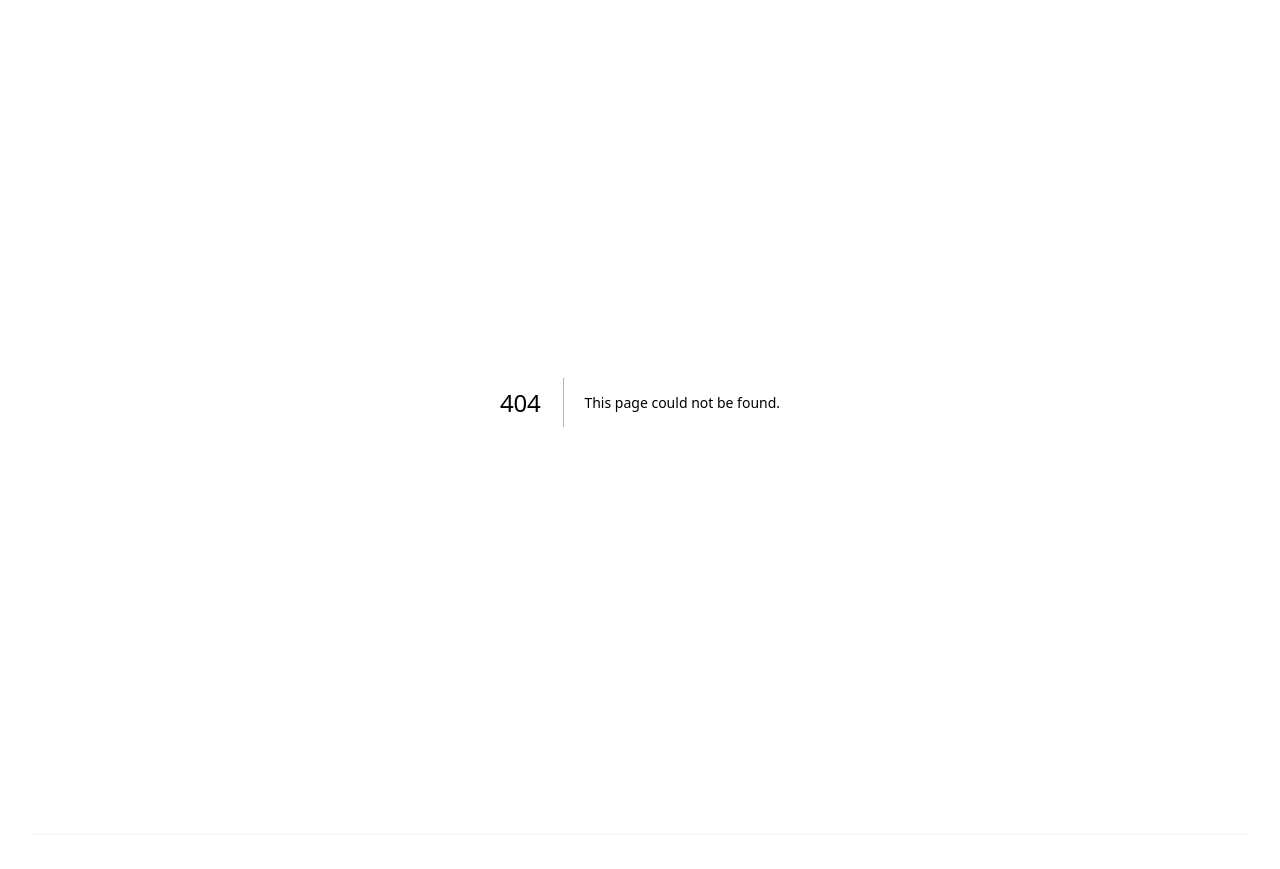
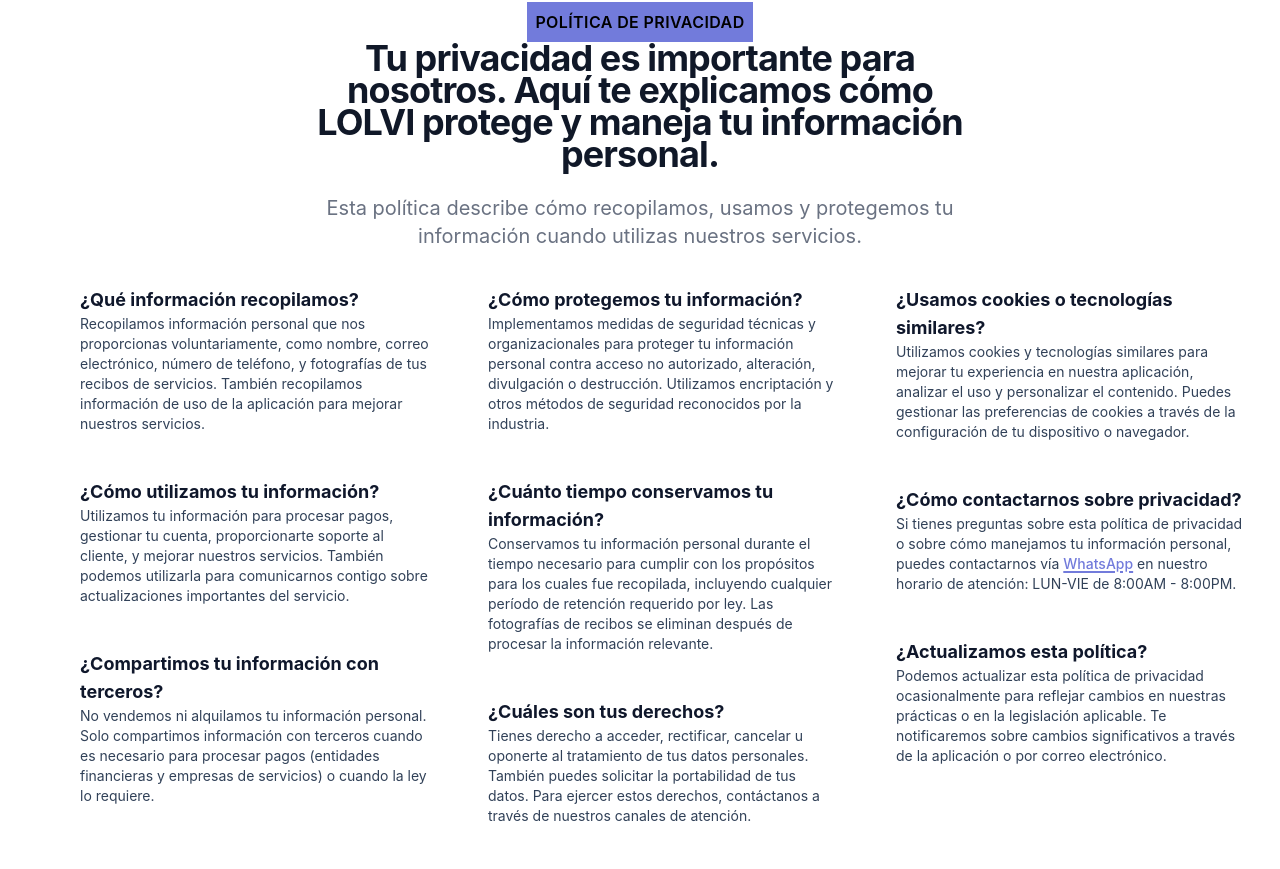
Before and after one commit to lolvi/website, a Next.js app: page /privacidad in a window 1280 px wide. Before the commit this address had no page. Shown: the part 371-1240 px from the top of the page. Built offline with nearby package versions, Linux system fonts and the light colour scheme.

Commit message:
Create static privacy policy page at app/privacidad/page.tsx
Co-authored-by: javierjaimes <410172+javierjaimes@users.noreply.github.com>

```diff
--- /dev/null
+++ b/src/app/privacidad/page.tsx
@@ -0,0 +1,114 @@
+import React from "react";
+
+export default function PrivacyPolicy() {
+  return (
+    <section className="relative z-10 bg-transparent">
+      <div className="mx-auto px-4 sm:px-6 lg:px-8">
+        <div className="text-center">
+          <h2 className="text-base inline-block p-2 text-black bg-[var(--color-primary)] font-semibold font-droid tracking-wide uppercase">
+            Política de Privacidad
+          </h2>
+          <div className="w-full flex flex-col justify-center items-center">
+            <p className="text-center mt-2 font-droid font-bold text-2xl leading-8 tracking-tight text-gray-900 sm:text-4xl">
+              Tu privacidad es importante para nosotros. Aquí te explicamos cómo LOLVI protege y maneja tu información personal.
+            </p>
+            <p className="mt-4 font-droid text-xl text-gray-500">
+              Esta política describe cómo recopilamos, usamos y protegemos tu información cuando utilizas nuestros servicios.
+            </p>
+          </div>
+        </div>
+      </div>
+      <div>
+        <ul
+          role="list"
+          className="font-droid mx-auto mt-16 grid max-w-2xl grid-cols-1 gap-8 lg:max-w-none lg:grid-cols-3"
+        >
+          <li>
+            <ul role="list" className="flex flex-col gap-y-8">
+              <li>
+                <h3 className="font-display font-bold text-lg leading-7 text-slate-900">
+                  ¿Qué información recopilamos?
+                </h3>
+                <p className="mt-4 text-sm text-slate-700">
+                  Recopilamos información personal que nos proporcionas voluntariamente, como nombre, correo electrónico, número de teléfono, y fotografías de tus recibos de servicios. También recopilamos información de uso de la aplicación para mejorar nuestros servicios.
+                </p>
+              </li>
+              <li>
+                <h3 className="font-display font-bold text-lg leading-7 text-slate-900">
+                  ¿Cómo utilizamos tu información?
+                </h3>
+                <p className="mt-4 text-sm text-slate-700">
+                  Utilizamos tu información para procesar pagos, gestionar tu cuenta, proporcionarte soporte al cliente, y mejorar nuestros servicios. También podemos utilizarla para comunicarnos contigo sobre actualizaciones importantes del servicio.
+                </p>
+              </li>
+              <li>
+                <h3 className="font-display font-bold text-lg leading-7 text-slate-900">
+                  ¿Compartimos tu información con terceros?
+                </h3>
+                <p className="mt-4 text-sm text-slate-700">
+                  No vendemos ni alquilamos tu información personal. Solo compartimos información con terceros cuando es necesario para procesar pagos (entidades financieras y empresas de servicios) o cuando la ley lo requiere.
+                </p>
+              </li>
+            </ul>
+          </li>
+          <li>
+            <ul role="list" className="flex flex-col gap-y-8">
+              <li>
+                <h3 className="font-display font-bold text-lg leading-7 text-slate-900">
+                  ¿Cómo protegemos tu información?
+                </h3>
+                <p className="mt-4 text-sm text-slate-700">
+                  Implementamos medidas de seguridad técnicas y organizacionales para proteger tu información personal contra acceso no autorizado, alteración, divulgación o destrucción. Utilizamos encriptación y otros métodos de seguridad reconocidos por la industria.
+                </p>
+              </li>
+              <li>
+                <h3 className="font-display font-bold text-lg leading-7 text-slate-900">
+                  ¿Cuánto tiempo conservamos tu información?
+                </h3>
+                <p className="mt-4 text-sm text-slate-700">
+                  Conservamos tu información personal durante el tiempo necesario para cumplir con los propósitos para los cuales fue recopilada, incluyendo cualquier período de retención requerido por ley. Las fotografías de recibos se eliminan después de procesar la información relevante.
+                </p>
+              </li>
+              <li>
+                <h3 className="font-display font-bold text-lg leading-7 text-slate-900">
+                  ¿Cuáles son tus derechos?
+                </h3>
+                <p className="mt-4 text-sm text-slate-700">
+                  Tienes derecho a acceder, rectificar, cancelar u oponerte al tratamiento de tus datos personales. También puedes solicitar la portabilidad de tus datos. Para ejercer estos derechos, contáctanos a través de nuestros canales de atención.
+                </p>
+              </li>
+            </ul>
+          </li>
+          <li>
+            <ul role="list" className="flex flex-col gap-y-8">
+              <li>
+                <h3 className="font-display font-bold text-lg leading-7 text-slate-900">
+                  ¿Usamos cookies o tecnologías similares?
+                </h3>
+                <p className="mt-4 text-sm text-slate-700">
+                  Utilizamos cookies y tecnologías similares para mejorar tu experiencia en nuestra aplicación, analizar el uso y personalizar el contenido. Puedes gestionar las preferencias de cookies a través de la configuración de tu dispositivo o navegador.
+                </p>
+              </li>
+              <li>
+                <h3 className="font-display font-bold text-lg leading-7 text-slate-900">
+                  ¿Cómo contactarnos sobre privacidad?
+                </h3>
+                <p className="mt-4 text-sm text-slate-700">
+                  Si tienes preguntas sobre esta política de privacidad o sobre cómo manejamos tu información personal, puedes contactarnos vía <a href="https://wa.me/573160445500">WhatsApp</a> en nuestro horario de atención: LUN-VIE de 8:00AM - 8:00PM.
+                </p>
+              </li>
+              <li>
+                <h3 className="font-display font-bold text-lg leading-7 text-slate-900">
+                  ¿Actualizamos esta política?
+                </h3>
+                <p className="mt-4 text-sm text-slate-700">
+                  Podemos actualizar esta política de privacidad ocasionalmente para reflejar cambios en nuestras prácticas o en la legislación aplicable. Te notificaremos sobre cambios significativos a través de la aplicación o por correo electrónico.
+                </p>
+              </li>
+            </ul>
+          </li>
+        </ul>
+      </div>
+    </section>
+  );
+}
```
